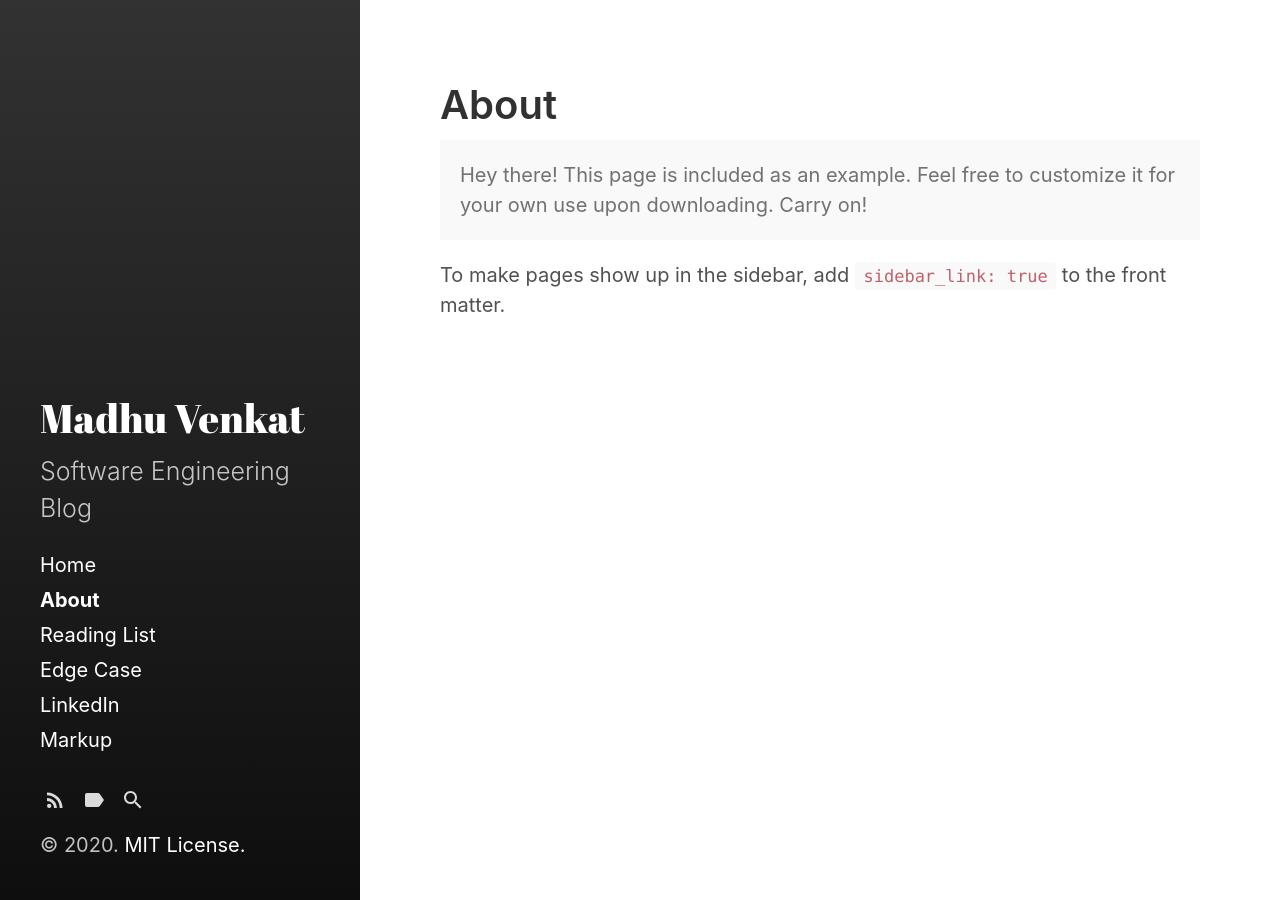
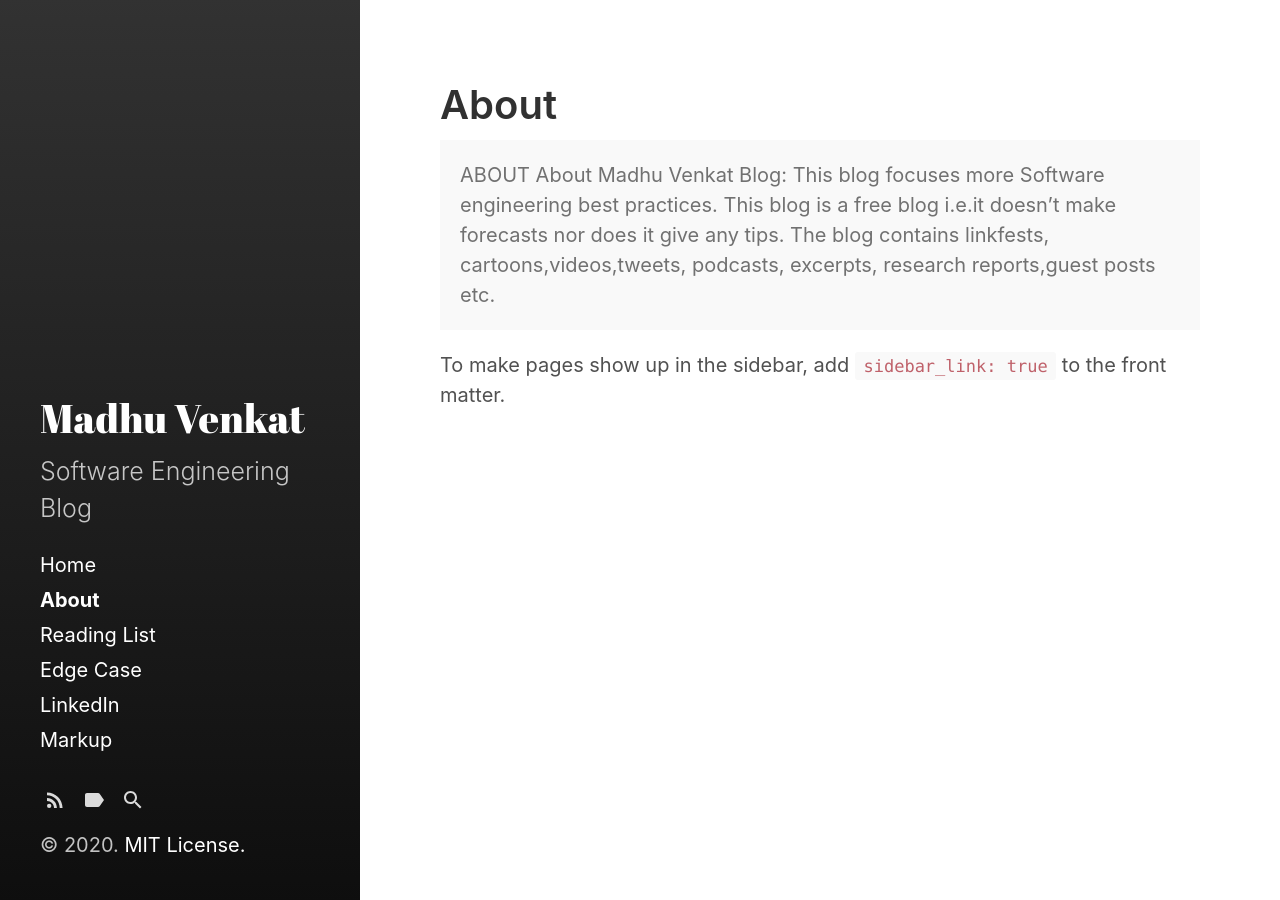
Before and after one commit to madhuvenkatk/blog, a Jekyll site: the page built from about.md, in a window 1280 px wide. Built offline with Jekyll 4.4.1, drawn with Linux system fonts in a browser that asks for light colours.

Commit message:
about me

```diff
--- a/about.md
+++ b/about.md
@@ -5,8 +5,12 @@ sidebar_link: true
 ---
 
 <p class="message">
-  Hey there! This page is included as an example. Feel free to customize it
-  for your own use upon downloading. Carry on!
+ ABOUT
+About Madhu Venkat Blog:
+
+This blog focuses more Software engineering best practices. This blog is a free blog i.e.it doesn’t make forecasts nor does it give any tips.
+
+The blog contains linkfests, cartoons,videos,tweets, podcasts, excerpts, research reports,guest posts etc.
 </p>
 
 To make pages show up in the sidebar, add `sidebar_link: true` to the front
```
